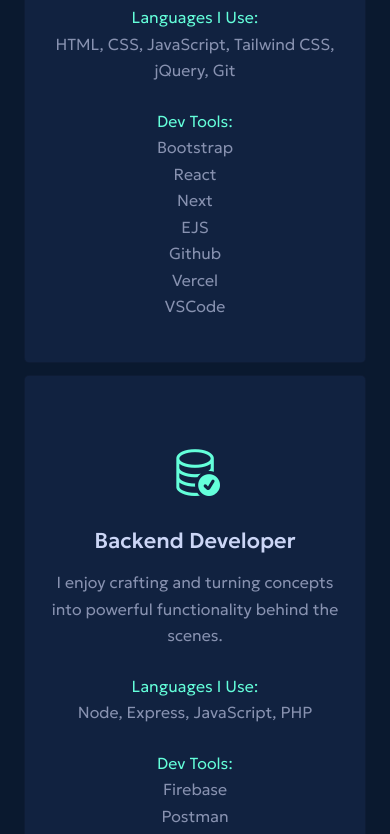
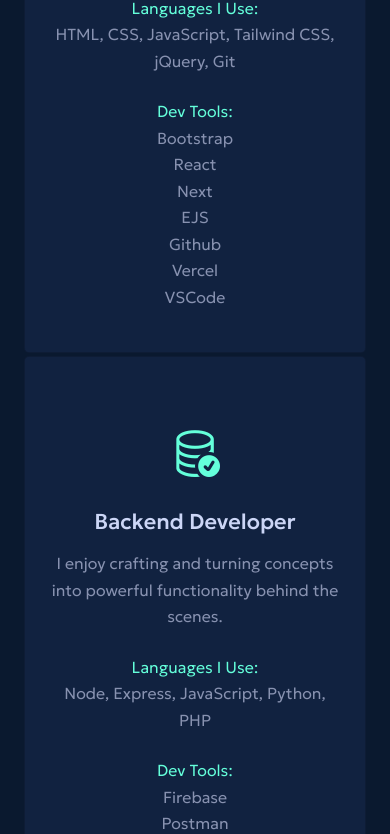
Before and after one commit to TRRIGE/Portfolio_React, a React (Create React App) app: page / in a window 390 px wide. Shown: the part 2992-3826 px from the top of the page. Built offline with nearby package versions, Linux system fonts and the light colour scheme; a web font is replaced by a local one.

Commit message:
Ninth Soft Commit 3

```diff
--- a/src/App.css
+++ b/src/App.css
@@ -468,6 +468,10 @@ a {
   #techDiv {
     width: 40%;
   }
+
+  .no-margin-on-mobile .card {
+    margin-bottom: 2.5px;
+  }
 }
 
 @media (min-width: 576px) and (max-width: 768px) {
@@ -485,11 +489,6 @@ a {
   #navbarSupportedContent ul li a {
     text-align: center;
     margin-top: 20px;
-  }
-
-  #secondFontFamily::after {
-    content: "\a";
-    white-space: pre;
   }
 }
 
@@ -540,3 +539,17 @@ a {
     border-color: #64ffda;
   }
 }
+
+@media (width > 1442px) {
+  #verticalTextRight1 {
+    right: 196.5px;
+  }
+
+  #verticalTextRight2 {
+    right: 200px;
+  }
+
+  #verticalTextLeft {
+    left: 189px;
+  }
+}
--- a/src/App.js
+++ b/src/App.js
@@ -38,7 +38,6 @@ function App() {
 
   return (
     <>
-
       {loading ?
         <div style={{ display: 'flex', flexDirection: 'column', justifyContent: 'center', alignItems: 'center', height: '100vh', backgroundColor: '#020C1B' }}>
           <ClimbingBoxLoader
@@ -82,7 +81,7 @@ function App() {
               <a className="mb-4" href="https://github.com/TRRIGE" target="_blank" rel="noreferrer"><i className="bi bi-github"></i></a>
               <a className="mb-4" href="https://www.linkedin.com/in/pratik-samarth-ps/" target="_blank" rel="noreferrer"><i className="bi bi-linkedin"></i></a>
               <a className="mb-4" href="https://www.instagram.com/rn_samarth/?next=%2F" target="_blank" rel="noreferrer"><i className="bi bi-instagram"></i></a>
-              <a className="mb-4" href="https://dribbble.com/Pratik_Samarth/about" target="_blank" rel="noreferrer"><i class="bi bi-dribbble"></i></a>
+              <a className="mb-4" href="https://dribbble.com/Pratik_Samarth/about" target="_blank" rel="noreferrer"><i className="bi bi-dribbble"></i></a>
               <a style={{ marginBottom: '40px' }} href="https://twitter.com/PratikSamarth" target="_blank" rel="noreferrer"><i className="bi bi-twitter-x"></i></a>
             </motion.div>
             <motion.div
--- a/src/components/Skills.js
+++ b/src/components/Skills.js
@@ -29,13 +29,13 @@ const Skills = () => {
                     initial={{ opacity: 0, y: 50 }}
                     animate={controls}
                     transition={{ duration: 0.9 }}
-                    className="card-group text-center">
+                    className="card-group text-center no-margin-on-mobile">
                     <div className="card" style={{ paddingTop: "70px" }}>
                         <i className="bi bi-layers mb-2" style={{ fontSize: "50px", color: "#64ffda" }}></i>
                         <div className="card-body mt-2">
                             <h4 className="card-title mb-3" style={{ color: '#ccd6f6' }}>Designer</h4>
                             <p className="card-text mb-4">I value simple content structure, clean designs, and thoughtful interactions.</p>
-                            <p className="card-text mb-4"><apan style={{ color: "#64ffda" }}>Things I enjoy designing: </apan><br /> UX, UI, Web, Logos</p>
+                            <p className="card-text mb-4"><span style={{ color: "#64ffda" }}>Things I enjoy designing: </span><br /> UX, UI, Web, Logos</p>
                             <p><span style={{ color: "#64ffda" }}>Design Tools: </span><br />Figma  <br />Pen & Paper  <br />Sketch  <br />Webflow
                             </p>
                         </div>
@@ -55,7 +55,7 @@ const Skills = () => {
                         <div className="card-body mt-2">
                             <h4 className="card-title mb-3" style={{ color: '#ccd6f6' }}>Backend Developer</h4>
                             <p className="card-text mb-4">I enjoy crafting and turning concepts into powerful functionality behind the scenes.</p>
-                            <p className="card-text mb-4"><span style={{ color: "#64ffda" }}>Languages I Use: </span><br /> Node, Express, JavaScript, PHP</p>
+                            <p className="card-text mb-4"><span style={{ color: "#64ffda" }}>Languages I Use: </span><br /> Node, Express, JavaScript, Python, PHP</p>
                             <p><span style={{ color: "#64ffda" }}>Dev Tools: </span><br />Firebase<br />Postman<br />MongoDB<br />MySQL<br />Render<br />VSCode<br />
                             </p>
                         </div>
```
Also changed, not shown: 1 other file (tests, documents, lock files or other folders).
